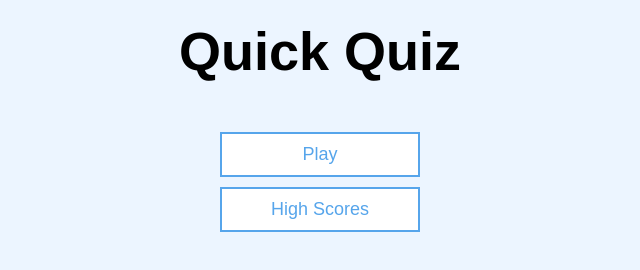
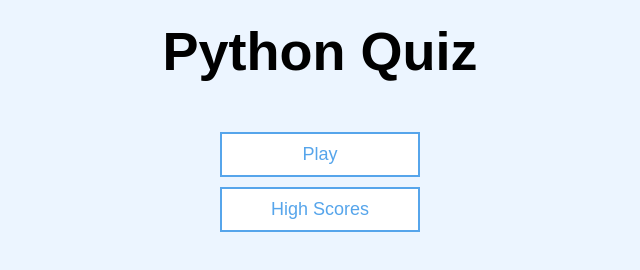
Before and after one commit to SambariManikanta09/Quiz_Web_App, a plain HTML site: page index.html in a window 1280 px wide. Shown: the whole page, without its empty margins (320-960 px from the left). Drawn offline with Linux system fonts and the light colour scheme.

Commit message:
Update index.html

```diff
--- a/index.html
+++ b/index.html
@@ -11,7 +11,7 @@
   <body>
     <div class="container">
       <div id="home"class="flex-center flex-column">
-        <h1>Quick Quiz</h1>
+        <h1>Python Quiz</h1>
         <a  class="btn" href="game.html">Play</a>
         <a  class="btn" href="game.html">High Scores</a>
       </div>
```
